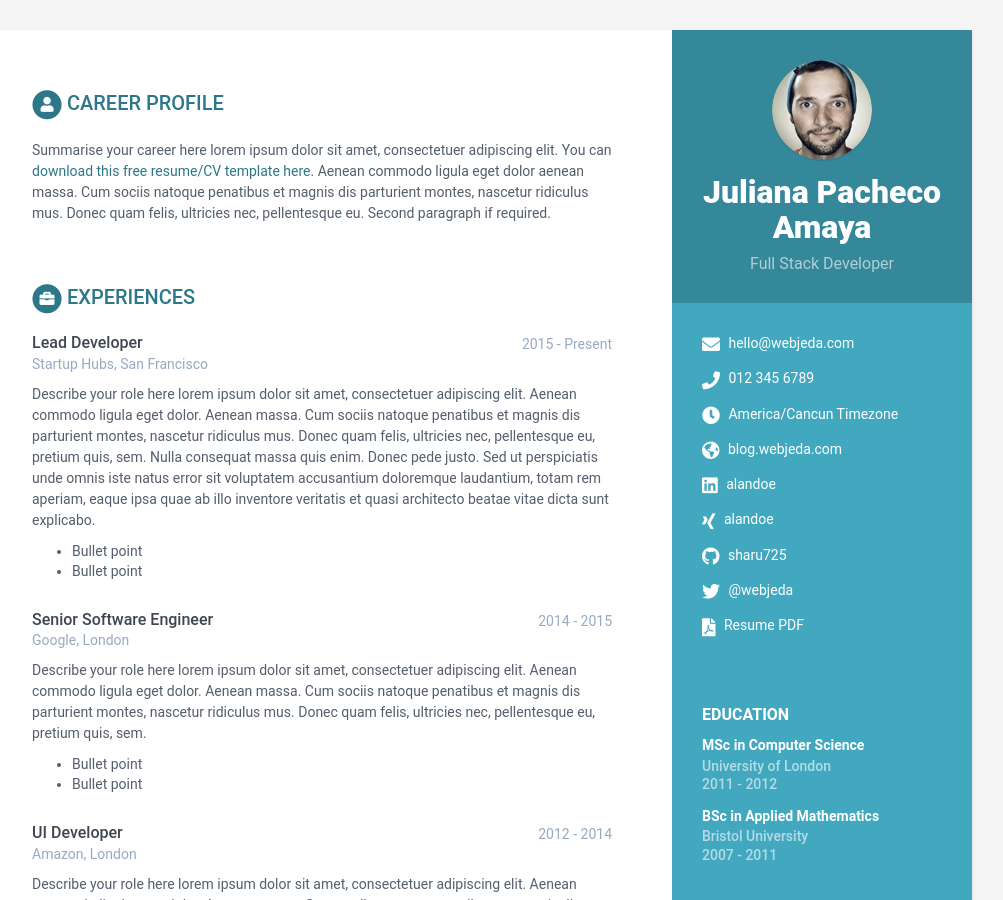
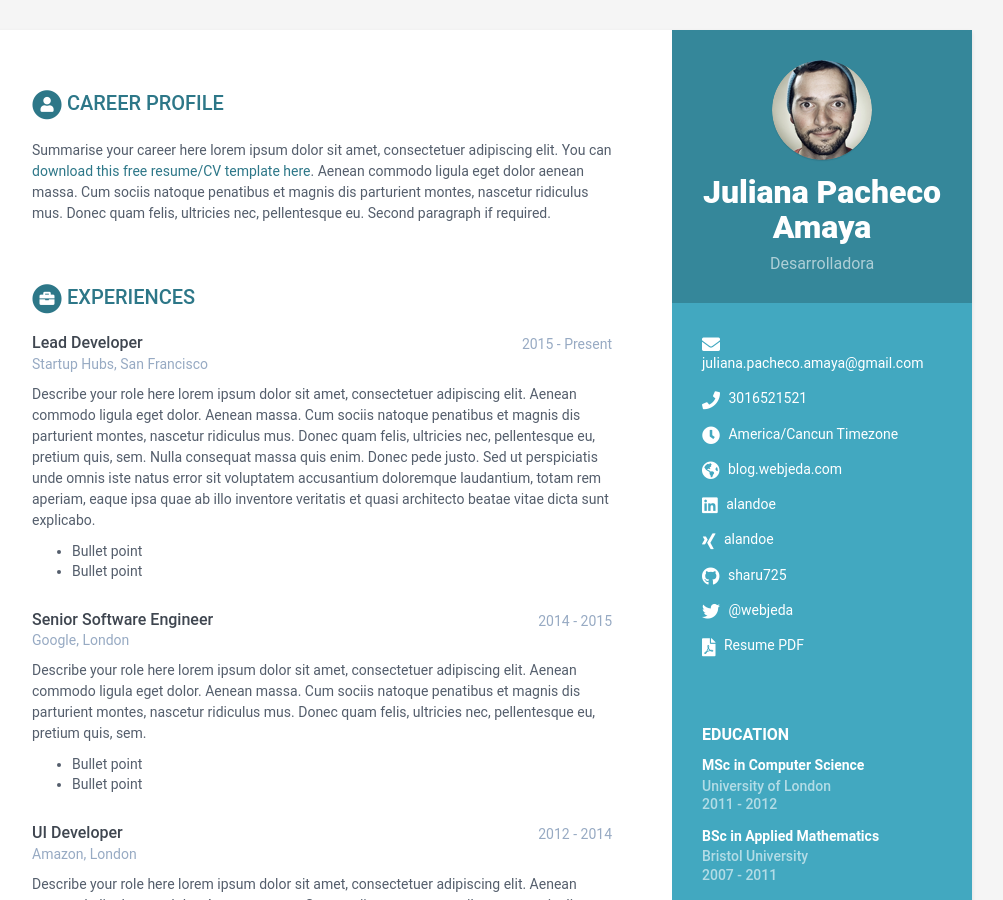
Before and after one commit to JuliiPa/Pacheco-HV2, a Jekyll site: the page built from index.html, in a window 1280 px wide and 900 px high. Shown: the whole window, without its empty margins (168-1171 px from the left). Built offline with Jekyll 4.4.1, drawn with Linux system fonts in a browser that asks for light colours.

Commit message:
Cambio en feature/nuevo-nombre

```diff
--- a/_data/data.yml
+++ b/_data/data.yml
@@ -9,12 +9,12 @@ sidebar:
 
     # Profile information
     name: Juliana Pacheco Amaya
-    tagline: Full Stack Developer
+    tagline: Desarrolladora
     avatar: profile.png  #place a 100x100 picture inside /assets/images/ folder and provide the name of the file below
 
     # Sidebar links
-    email: hello@webjeda.com
-    phone: 012 345 6789
+    email: juliana.pacheco.amaya@gmail.com
+    phone: 3016521521
     timezone: America/Cancun Timezone
     citizenship:
     website: blog.webjeda.com #do not add http://
```
